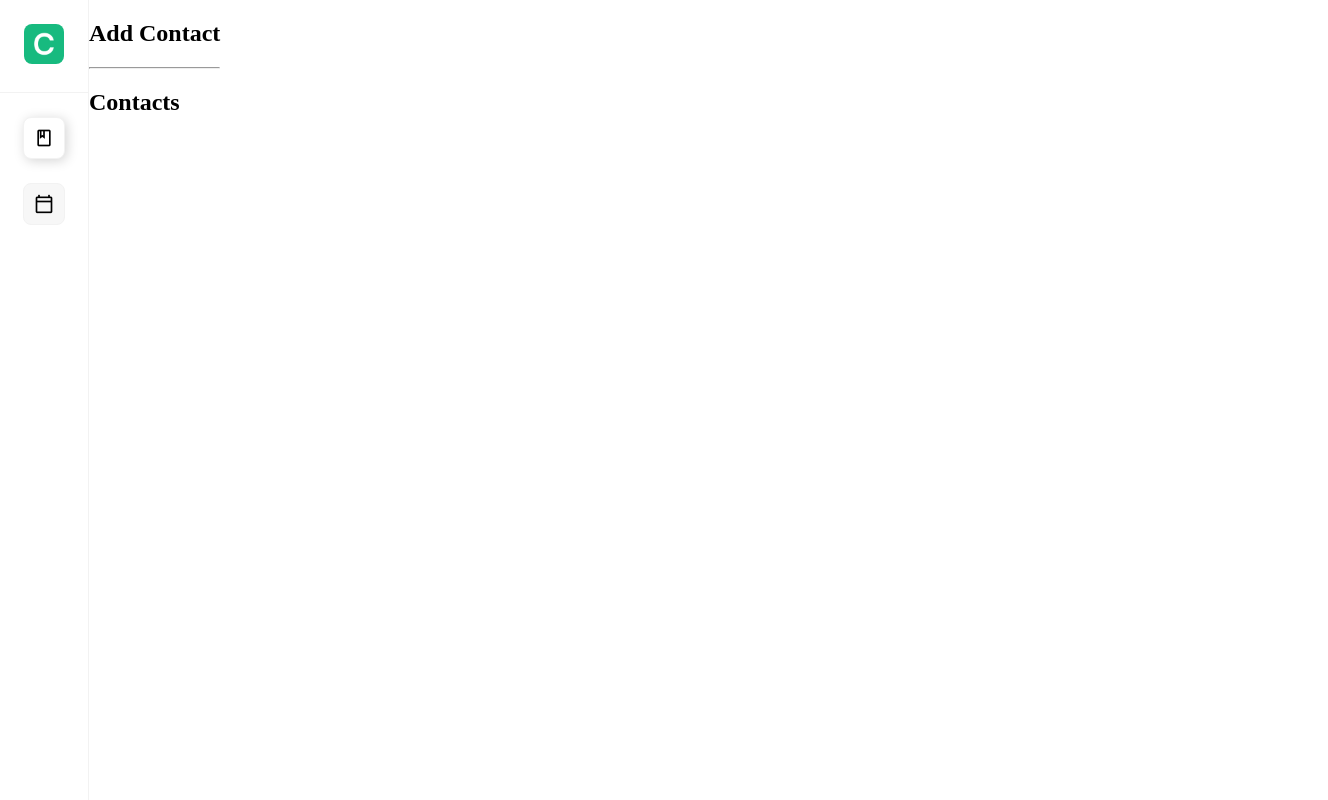
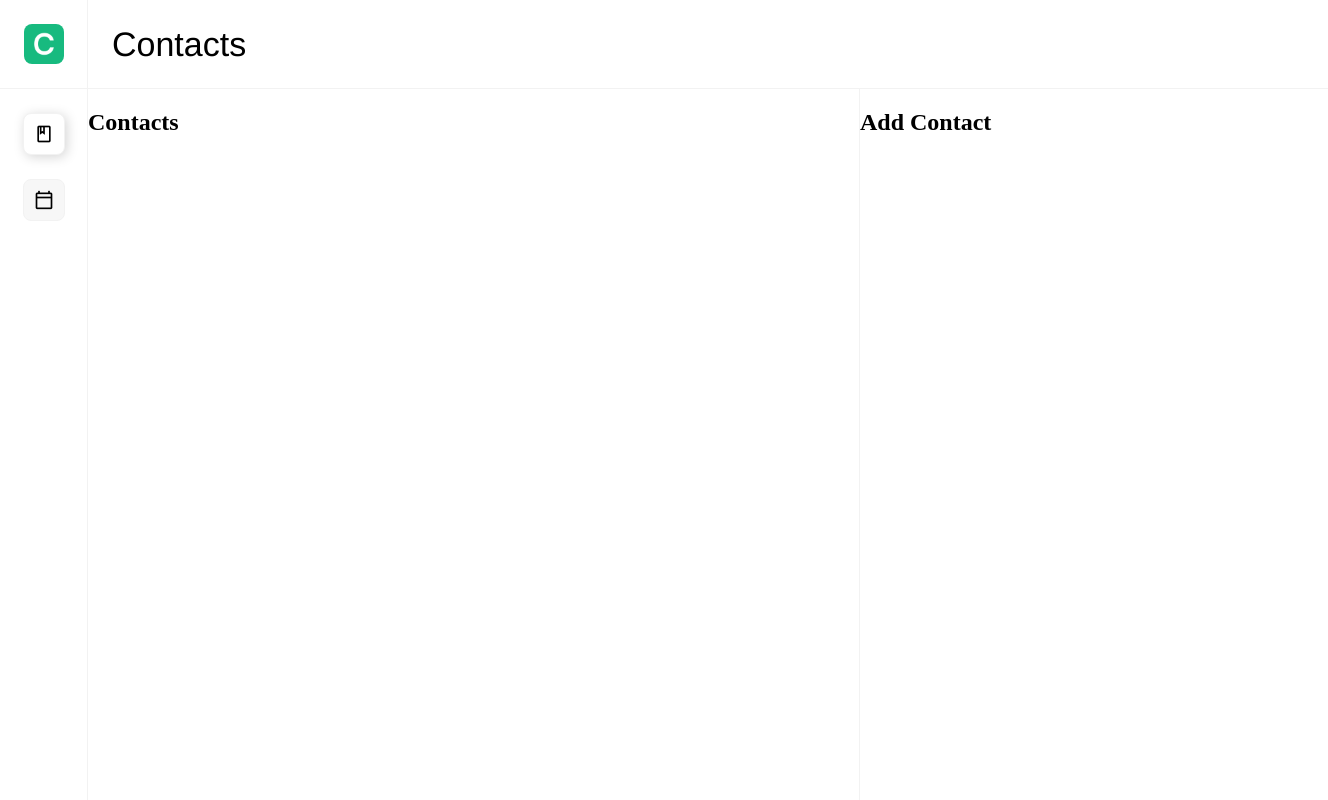
Before and after one commit to bprigent/class-9-appointment-planner, a React (Create React App) app: page /contacts in a window 1280 px wide. Shown: the whole page, 1328 px wide, since content can reach past the window. Built offline with nearby package versions, Linux system fonts and the light colour scheme.

Commit message:
added style to main pages

```diff
--- /dev/null
+++ b/src/components/header/Header.css
@@ -0,0 +1,20 @@
+.headerMainWrapper {
+    width: 100%;
+    height: 88px;
+    padding-left: 24px;
+    padding-right: 24px;
+    border-bottom: 1px solid #f2f2f2;
+
+    display: flex;
+    flex-direction: column;
+    align-items: left;
+    justify-content: center;
+}
+
+.fontH1 {
+    font-family: Helvetica, Arial, sans-serif;
+    font-size: 34px;
+    padding: 0px;
+    margin: 0px;
+    font-weight: 500;
+}
--- /dev/null
+++ b/src/components/header/Header.js
@@ -0,0 +1,13 @@
+
+import "./Header.css"
+
+function Header(props) {
+    return (
+        <div className="headerMainWrapper">
+            <h1 className="fontH1">{props.H1}</h1>
+        </div>
+    );
+
+}
+
+export default Header;
--- a/src/components/root/Root.css
+++ b/src/components/root/Root.css
@@ -10,6 +10,7 @@ body {
     flex-direction: row;
     width: 100vw;
     height: 100vh;
+    box-sizing: border-box;
 }
 
 .mainNav {
@@ -19,10 +20,17 @@ body {
     flex-direction: column;
     align-items: center;
     border-right: 1px solid #F2F2F2;
+    box-sizing: border-box;
 }
 
 .navLogoWrapper {
     padding: 24px;
+
+    display: flex;
+    flex-direction: column;
+    align-items: center;
+    justify-content: center;
+
     border-bottom: 1px solid #F2F2F2;
 }
 
@@ -37,10 +45,12 @@ body {
     margin-top: 24px;
     width: 40px;
     height: 40px;
+
     display: flex;
     flex-direction: column;
     align-items: center;
     justify-content: center;
+
     border-radius: 8px;
     background-color: rgba(0, 0, 0, 0.03);
     border: 1px solid #F2F2F2;
--- /dev/null
+++ b/src/containers/appointmentsPage/AppointmentsPage.css
@@ -0,0 +1,20 @@
+.mainPageWrapper {
+    flex-grow: 1;
+    display: flex;
+    flex-direction: column;
+}
+
+.mainPageSecondaryWrapper {
+    display: flex;
+    flex-direction: row;
+    flex-grow: 1;
+}
+
+.mainPageColumn1 {
+    flex-grow: 1;
+}
+
+.mainPageColumn2 {
+    width: 420px;
+    border-left: 1px solid #f2f2f2;
+}
--- a/src/containers/appointmentsPage/AppointmentsPage.js
+++ b/src/containers/appointmentsPage/AppointmentsPage.js
@@ -1,4 +1,5 @@
 import React, { useState } from "react";
+import Header from "../../components/header/Header";
 
 import { AppointmentForm } from "../../components/appointmentForm/AppointmentForm";
 import { TileList } from "../../components/tileList/TileList";
@@ -18,14 +19,16 @@ export const AppointmentsPage = () => {
   };
 
   return (
-    <div>
-      <section>
-        <h2>Add Appointment</h2>
-      </section>
-      <hr />
-      <section>
-        <h2>Appointments</h2>
-      </section>
+    <div className="mainPageWrapper">
+      <Header H1="Appointments" />
+      <div className="mainPageSecondaryWrapper">
+        <div className="mainPageColumn1">
+          <h2>Appointment</h2>
+        </div>
+        <div className="mainPageColumn2">
+          <h2>Add Appointment</h2>
+        </div>
+      </div>
     </div>
   );
 };
--- /dev/null
+++ b/src/containers/contactsPage/ContactPage.css
@@ -0,0 +1,20 @@
+.mainPageWrapper {
+    flex-grow: 1;
+    display: flex;
+    flex-direction: column;
+}
+
+.mainPageSecondaryWrapper {
+    display: flex;
+    flex-direction: row;
+    flex-grow: 1;
+}
+
+.mainPageColumn1 {
+    flex-grow: 1;
+}
+
+.mainPageColumn2 {
+    width: 420px;
+    border-left: 1px solid #f2f2f2;
+}
--- a/src/containers/contactsPage/ContactsPage.js
+++ b/src/containers/contactsPage/ContactsPage.js
@@ -1,4 +1,6 @@
 import React, { useState, useEffect } from "react";
+import Header from "../../components/header/Header";
+import "./ContactPage.css"
 
 import { ContactForm } from "../../components/contactForm/ContactForm";
 import { TileList } from "../../components/tileList/TileList";
@@ -23,14 +25,16 @@ export const ContactsPage = () => {
   */
 
   return (
-    <div>
-      <section>
-        <h2>Add Contact</h2>
-      </section>
-      <hr />
-      <section>
-        <h2>Contacts</h2>
-      </section>
+    <div className="mainPageWrapper">
+      <Header H1="Contacts" />
+      <div className="mainPageSecondaryWrapper">
+        <div className="mainPageColumn1">
+          <h2>Contacts</h2>
+        </div>
+        <div className="mainPageColumn2">
+          <h2>Add Contact</h2>
+        </div>
+      </div>
     </div>
   );
 };
```
